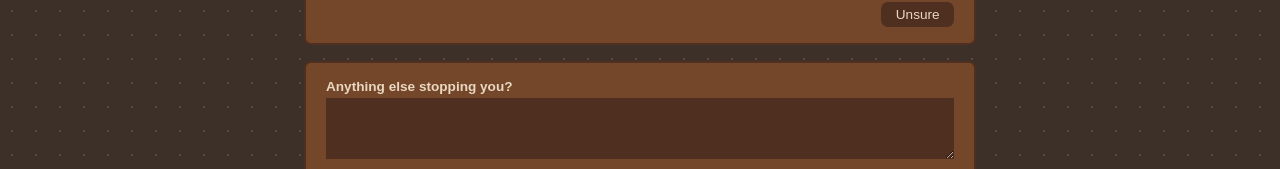
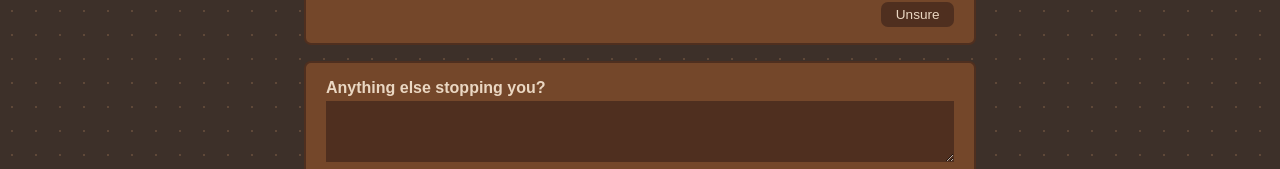
Before and after one commit to hackclub/mipmap, a SvelteKit app in the folder frontend/: page /surveys/1 in a window 1280 px wide. Shown: the part 1633-1802 px from the top of the page. Built offline with nearby package versions, Linux system fonts and the light colour scheme; no server answers; a web font is replaced by a local one.

Commit message:
make all text the same size

```diff
--- a/frontend/src/routes/surveys/[id]/+page.svelte
+++ b/frontend/src/routes/surveys/[id]/+page.svelte
@@ -156,6 +156,11 @@
         border-radius: 7px;
     }
 
+    .text :global(label) {
+        font-size: 1rem;
+        font-weight: 700;
+    }
+
     .actions {
         display: flex;
         flex-wrap: wrap;
```
